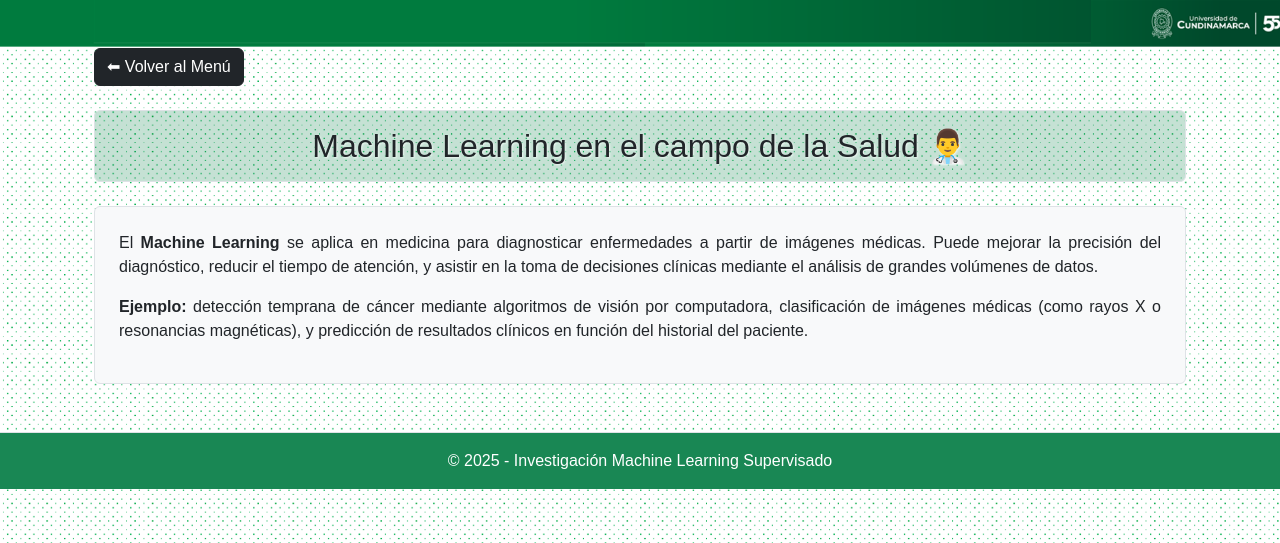
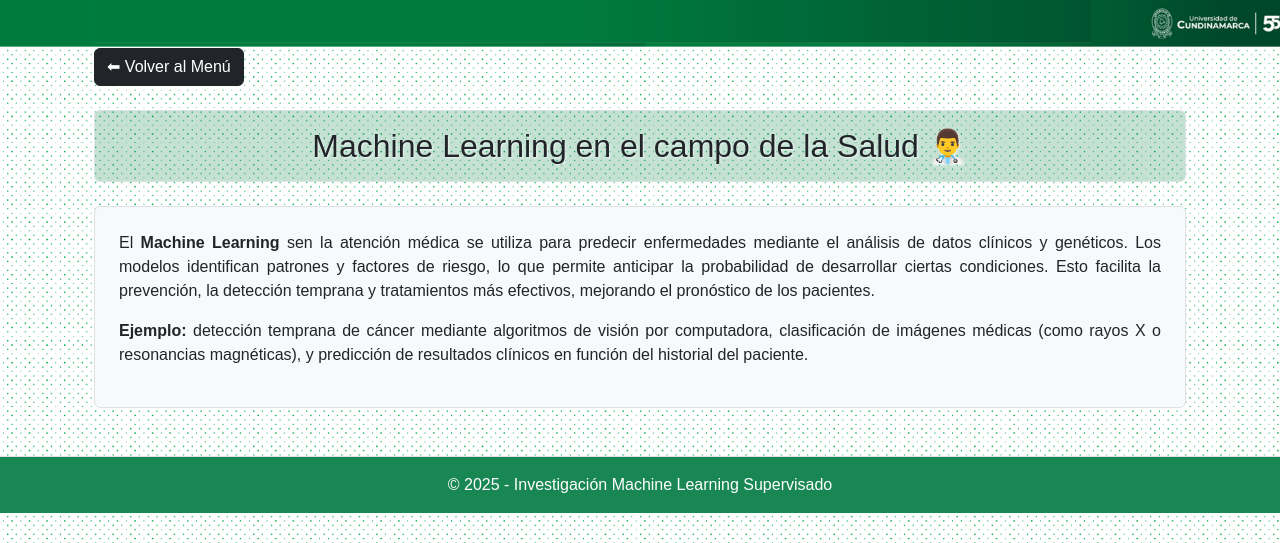
Before and after one commit to Mireya-Garzon-A/ActividadesMachineLearning, a Flask app: page /index1 in a window 1280 px wide. Shown: the part 56-599 px from the top of the page. Run offline with Flask 3, Linux system fonts and the light colour scheme.

Commit message:
Ingreso de Informacion en el primer Index

```diff
--- a/templates/index1.html
+++ b/templates/index1.html
@@ -18,9 +18,11 @@
     <!-- Contenido del texto con fondo blanco y borde -->
     <div class="bg-light border p-4 rounded" style="text-align: justify;">
         <p>
-            El <strong>Machine Learning</strong> se aplica en medicina para diagnosticar enfermedades
-            a partir de imágenes médicas. Puede mejorar la precisión del diagnóstico, reducir el tiempo de atención,
-            y asistir en la toma de decisiones clínicas mediante el análisis de grandes volúmenes de datos.
+            El <strong>Machine Learning</strong> sen la atención médica se utiliza para predecir enfermedades mediante el
+            análisis de datos clínicos y genéticos. Los modelos identifican patrones y factores de riesgo,
+            lo que permite anticipar la probabilidad de desarrollar ciertas condiciones. Esto facilita la
+            prevención, la detección temprana y tratamientos más efectivos, mejorando el pronóstico de
+            los pacientes.
         </p>
         <p>
             <strong>Ejemplo:</strong> detección temprana de cáncer mediante algoritmos de visión por computadora,
```
